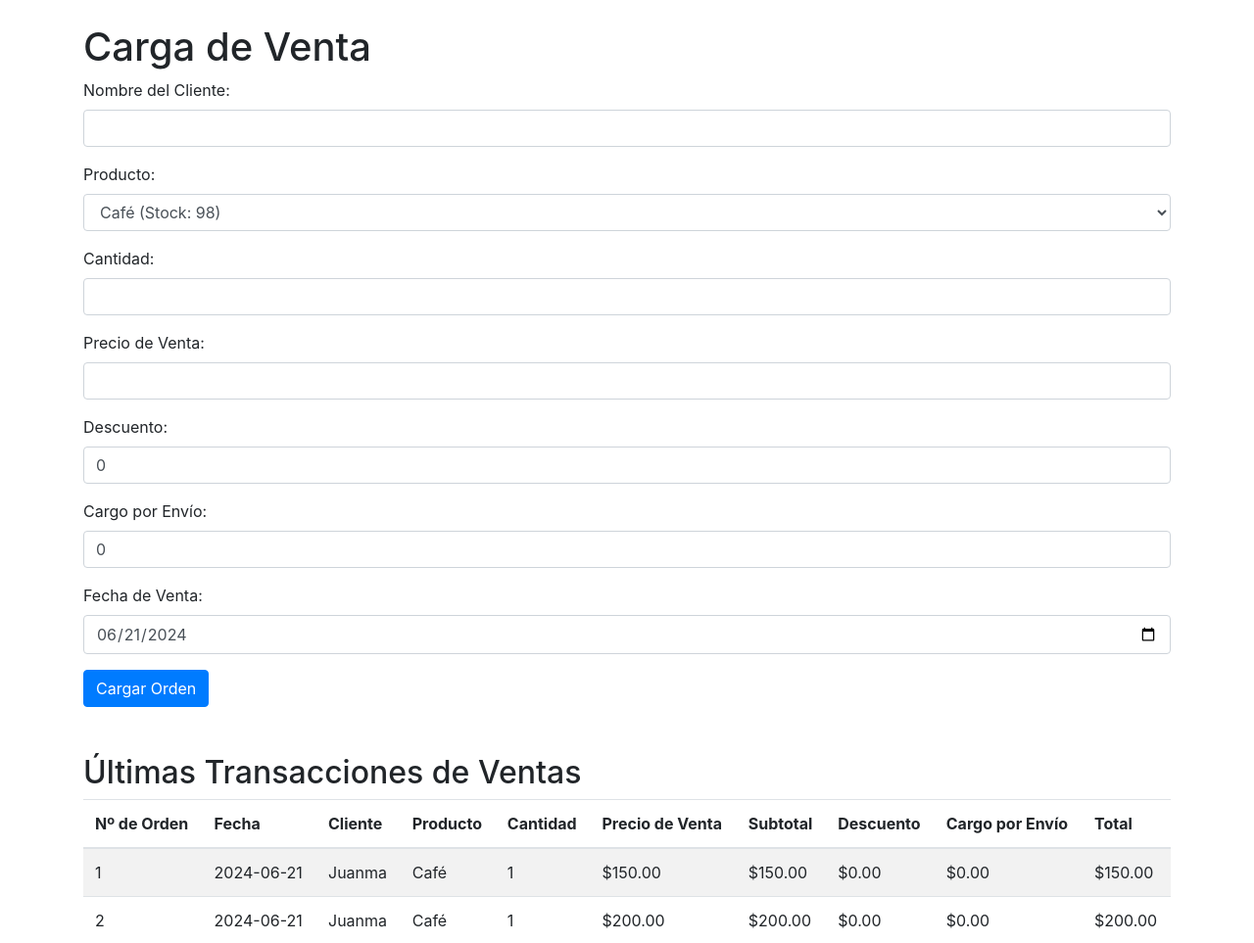
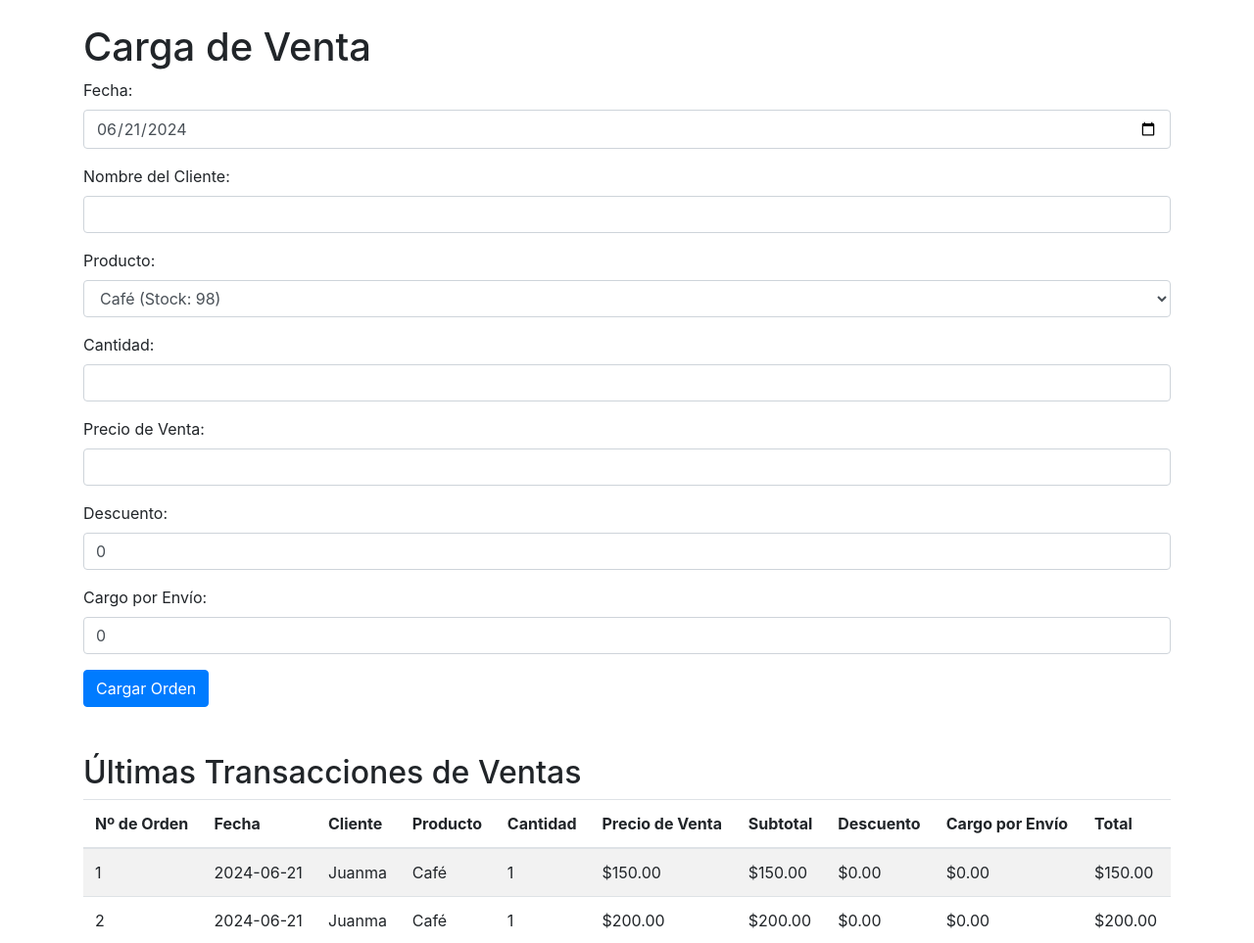
Before and after one commit to juanmatarga/StockFlow, a Flask app: page /carga_venta in a window 1280 px wide. Shown: the part 76-1039 px from the top of the page at 98% size. Run offline with Flask 3, Linux system fonts and the light colour scheme; data comes from the database, SQL or seed files in the repository; both versions use the stored data as it was after the commit; some libraries are stand-ins or nearby versions.

Commit message:
arreglo carga_venta

```diff
--- a/templates/carga_venta.html
+++ b/templates/carga_venta.html
@@ -5,6 +5,10 @@
 {% block content %}
 <h1>Carga de Venta</h1>
 <form method="post" action="{{ url_for('carga_venta') }}" onsubmit="return validateForm()" novalidate>
+    <div class="form-group">
+        <label for="fecha">Fecha:</label>
+        <input type="date" class="form-control" id="fecha" name="fecha" required>
+    </div>
     <div class="form-group">
         <label for="cliente">Nombre del Cliente:</label>
         <input type="text" class="form-control" id="cliente" name="cliente" required>
@@ -52,10 +56,6 @@
         <div class="invalid-feedback">
             Por favor, ingrese un cargo por envío válido.
         </div>
-    </div>
-    <div class="form-group">
-        <label for="fecha">Fecha de Venta:</label>
-        <input type="date" class="form-control" id="fecha" name="fecha" required>
     </div>
     <button type="submit" class="btn btn-primary">Cargar Orden</button>
 </form>
```
Also changed, not shown: inventario.db.
